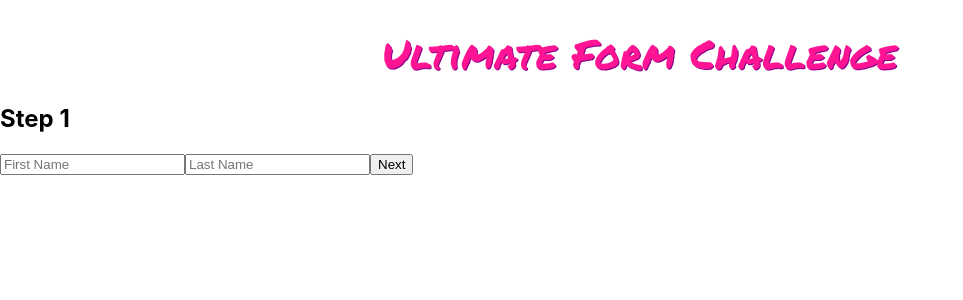
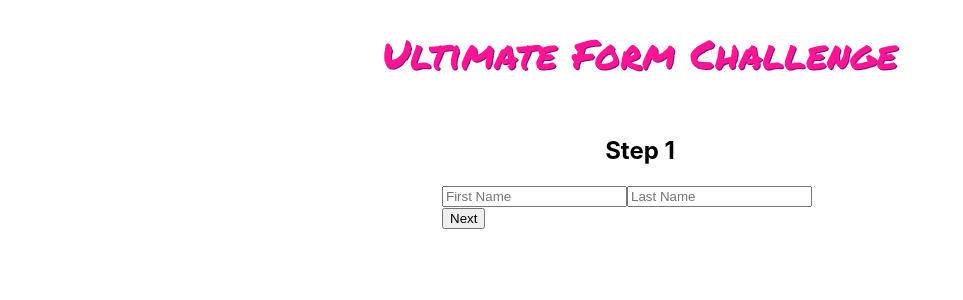
Before and after one commit to kawilliams8/ultimate-form, a React (Create React App) app: page / in a window 1280 px wide. Shown: the top 300 px of the page, without its empty margins (0-963 px from the left). Built offline with nearby package versions, Linux system fonts and the light colour scheme.

Commit message:
Update Step1 to use MainContainer

```diff
--- a/src/Step1.js
+++ b/src/Step1.js
@@ -1,5 +1,6 @@
 import { useForm } from 'react-hook-form';
 import { useHistory } from 'react-router-dom';
+import { MainContainer } from './components/MainContainer';
 
 export const Step1 = () => {
   const { register, handleSubmit, errors } = useForm();
@@ -10,7 +11,7 @@ export const Step1 = () => {
   }
 
   return (
-    <div>
+    <MainContainer>
       <h2>Step 1</h2>
       <form>
         <input
@@ -27,6 +28,6 @@ export const Step1 = () => {
         />
         <button type="submit">Next</button>
       </form>
-    </div>
+    </MainContainer>
   );
 };
```
